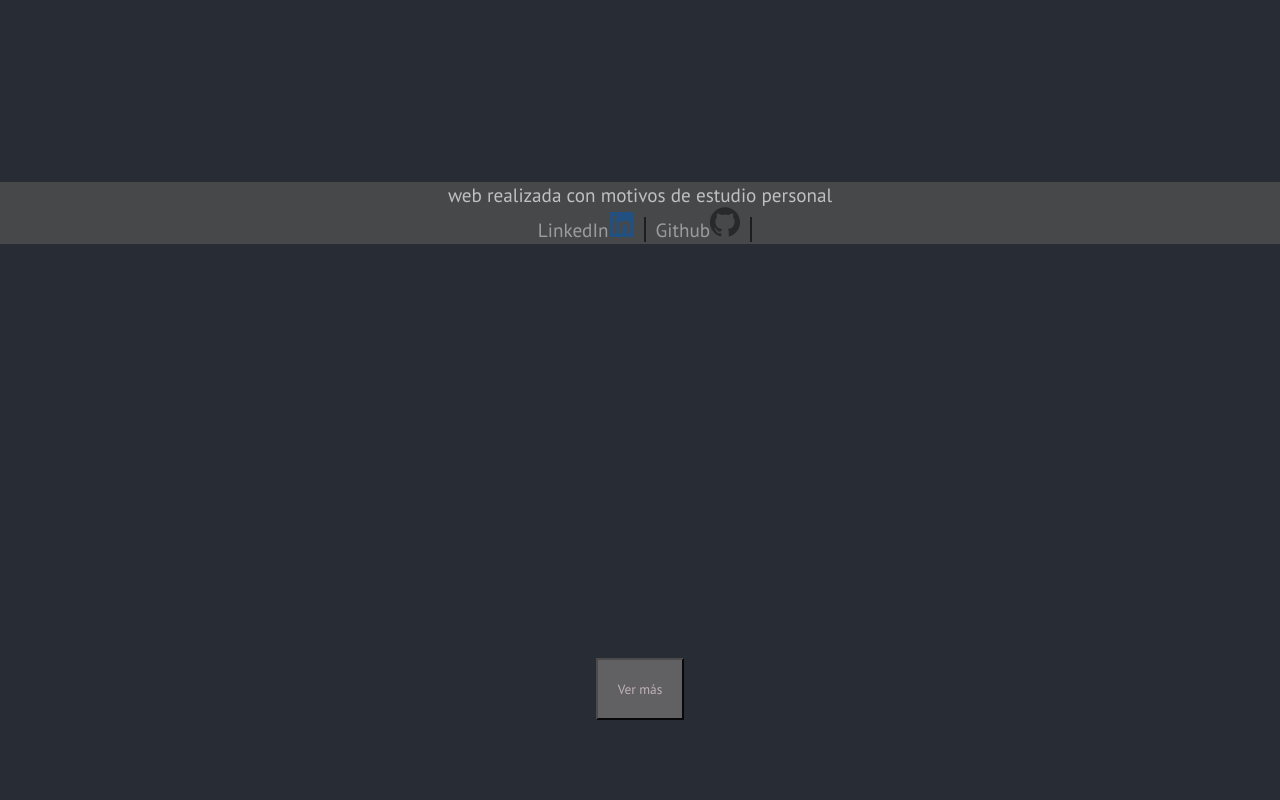
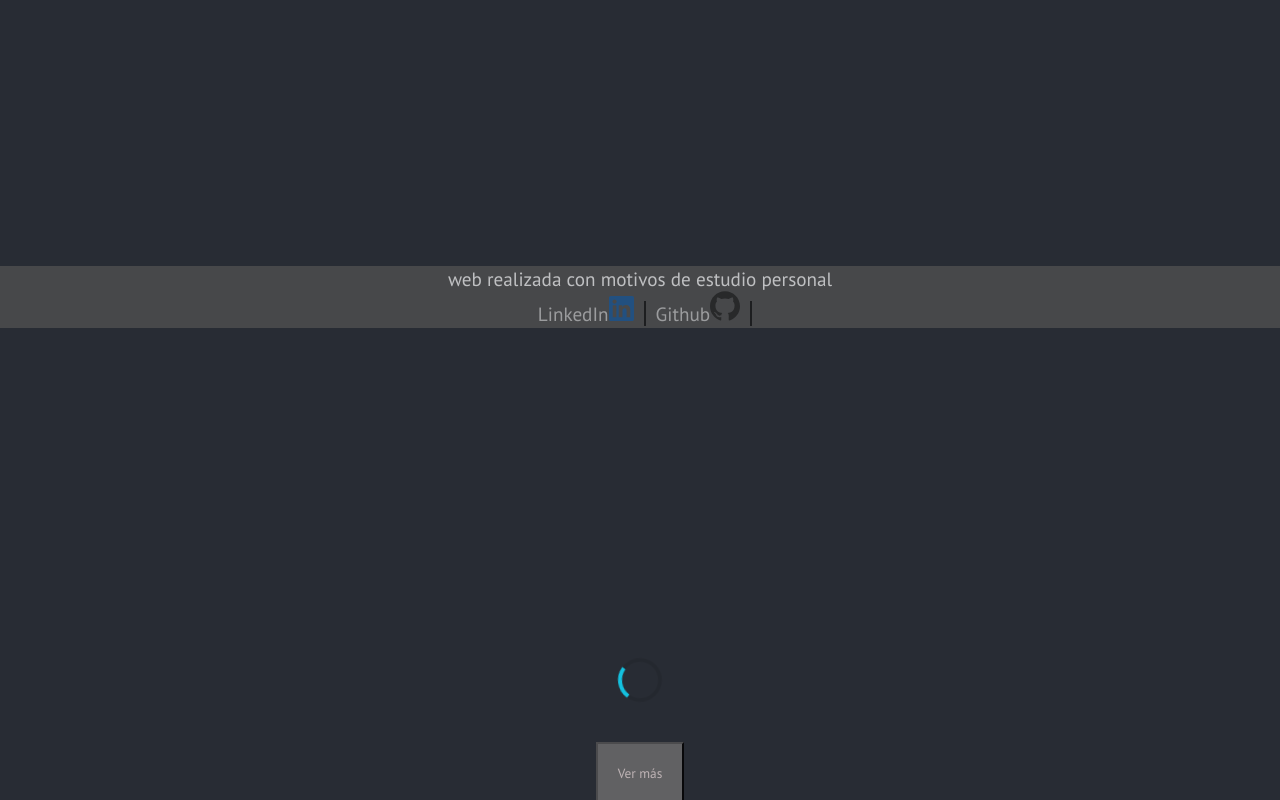
Before and after one commit to Dbaljeet/GiphyAllWeb, a React (Vite) app in the folder GiphyAll/: page /search/1 in a window 1280 px wide. Both pictures are taken after a click on the button "Ver más". Shown: the part 1122-1922 px from the top of the page. Built offline with nearby package versions, Linux system fonts and the light colour scheme; no server answers.

Commit message:
[Add] state loading - more gifs

```diff
--- a/GiphyAll/src/hooks/useGifs.jsx
+++ b/GiphyAll/src/hooks/useGifs.jsx
@@ -15,7 +15,6 @@ const useGifs = ({ keyword } = { keyword: null }) => {
       setLoading(true);
       GetGifs({ keyword }).then((gifs) => {
         (gifs.length > 0)? setNodata( false ) : setNodata( true )
-        console.log(gifs.length)
         setGifs(gifs);
         setLoading(false);
       });
@@ -37,7 +36,8 @@ const useGifs = ({ keyword } = { keyword: null }) => {
     page,
     gifs,
     noData,
-    setPage
+    setPage,
+    loadingNextPage
   };
 };
 export default useGifs;
--- a/GiphyAll/src/pages/SearchPage.jsx
+++ b/GiphyAll/src/pages/SearchPage.jsx
@@ -64,7 +64,7 @@ const Up = styled.button`
 `;
 export default function SearchPage({ params }) {
   const keyword = decodeURIComponent(params.keyword);
-  const { loading, gifs, setPage, noData } = useGifs({ keyword });
+  const { loading, gifs, setPage, noData, loadingNextPage } = useGifs({ keyword });
   const [visible, setVisible] = useState(false);
 
   const handlePage = () => {
@@ -93,10 +93,15 @@ export default function SearchPage({ params }) {
     <>
       {loading && <LoadingImg></LoadingImg>}
       <h2 className="SearchElement">{keyword}</h2>
+
       <Content>
         <ListOfGifts gifs={gifs}></ListOfGifts>
       </Content>
+
+      {loadingNextPage && <LoadingImg></LoadingImg>}
+
       {noData? (<p>no data</p>):(<Button onClick={handlePage}>Ver más</Button>)}
+
       <Up onClick={scrollToTop} visible={visible}>
         <Arrow/>
       </Up>
```
